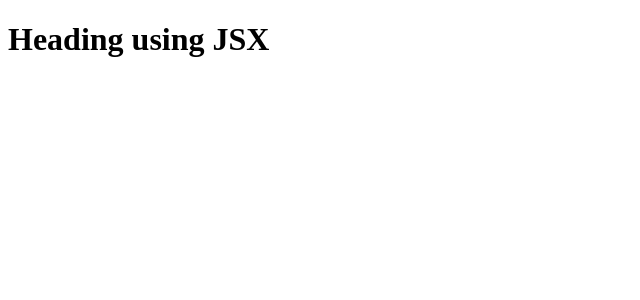
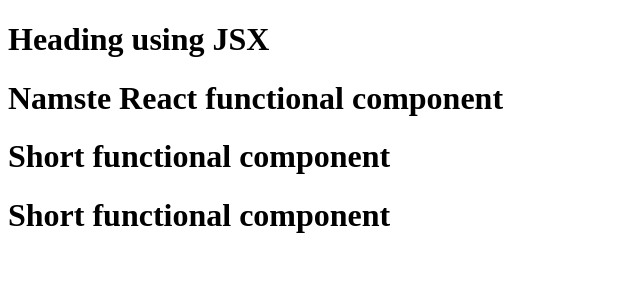
Before and after one commit to pratikishere/NamasteReact, a React (Vite) app: page / in a window 1280 px wide. Shown: the top 300 px of the page, without its empty margins (0-640 px from the left). Built offline with nearby package versions, Linux system fonts and the light colour scheme.

Commit message:
Define functional component and render it

```diff
--- a/App.js
+++ b/App.js
@@ -1,7 +1,25 @@
 import React from "react";
 import ReactDOM from "react-dom/client";
 
+// React element
 const heading = <h1 key="heading">Heading using JSX</h1>;
 
+const HeadingComponent = () => {
+  return (
+    <div>
+      {heading}
+      <h1>Namste React functional component</h1>
+      <HeadingComponentShort />
+      {HeadingComponentShort()}
+    </div>
+  );
+};
+
+const HeadingComponentShort = () => (
+  <div>
+    <h1>Short functional component</h1>
+  </div>
+);
+
 const root = ReactDOM.createRoot(document.getElementById("root"));
-root.render(heading);
+root.render(<HeadingComponent />);
```
